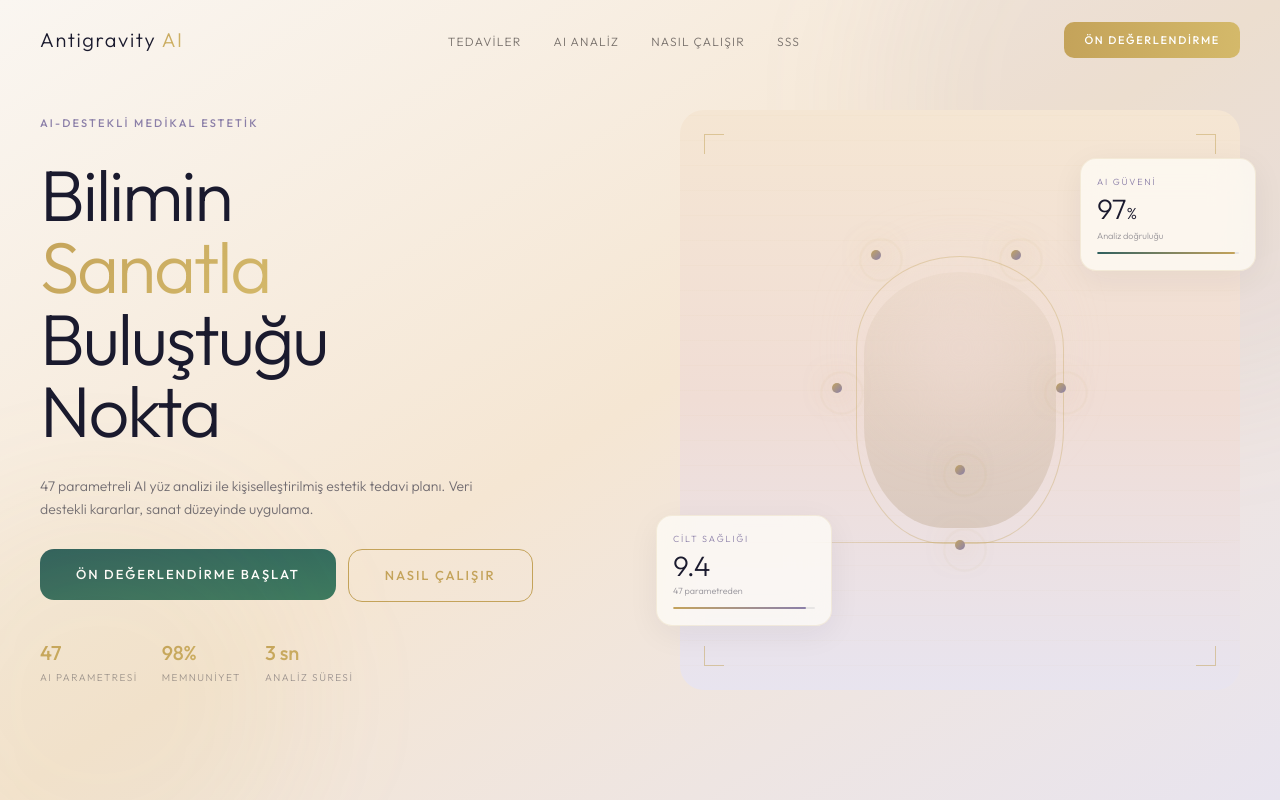
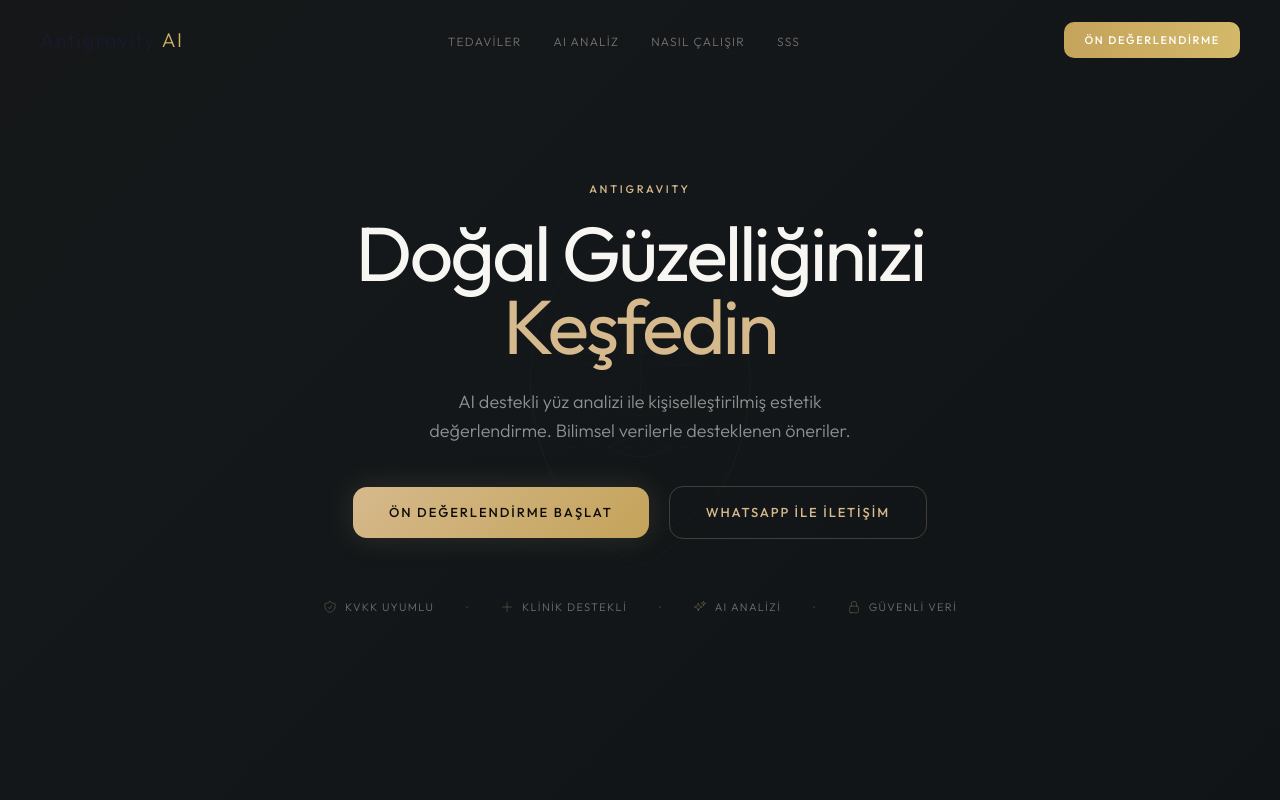
Before and after one commit to mithatavsar-alt/antigravity-clinic, a Next.js app: page / in a window 1280 px wide. Shown: the top 800 px of the page. Built offline with nearby package versions, Linux system fonts and the light colour scheme.

Commit message:
feat: rewrite HeroSection with dark cinematic layout, trust strip, and wireframe
Co-Authored-By: Claude Opus 4.6 <noreply@anthropic.com>

```diff
--- a/app/(public)/page.tsx
+++ b/app/(public)/page.tsx
@@ -10,7 +10,10 @@ import { CTASection } from '@/components/public/CTASection'
 export default function HomePage() {
   return (
     <>
+      <div className="theme-dark">
         <HeroSection />
+      </div>
+      <div className="theme-light">
         <ClinicApproachSection />
         <TreatmentsSection />
         <HowItWorksSection />
@@ -18,6 +21,7 @@ export default function HomePage() {
         <TrustSection />
         <FAQSection />
         <CTASection />
+      </div>
     </>
   )
 }
--- a/components/public/HeroSection.tsx
+++ b/components/public/HeroSection.tsx
@@ -2,164 +2,107 @@
 
 import Link from 'next/link'
 import { motion } from 'framer-motion'
-import { EditorialHeading, GoldItalic } from '@/components/design-system/EditorialHeading'
-import { SectionLabel } from '@/components/design-system/SectionLabel'
-import { PremiumButton } from '@/components/design-system/PremiumButton'
-import { FaceMarker } from '@/components/design-system/FaceMarker'
-import { GlassCard } from '@/components/design-system/GlassCard'
-import { tokens } from '@/lib/design-tokens'
+import { HeroTrustStrip } from '@/components/public/HeroTrustStrip'
+import { HeroWireframe } from '@/components/public/HeroWireframe'
 
-const ease = tokens.motion.easing
+const ease = [0.16, 1, 0.3, 1] as const
 
 export function HeroSection() {
   return (
-    <section className="relative min-h-screen bg-gradient-to-br from-[#FAF6F1] via-[#F5E6D3] to-[#E8E4EF] overflow-hidden">
-      {/* Ambient orbs */}
-      <div className="absolute top-[-200px] right-[-200px] w-[600px] h-[600px] rounded-full bg-[rgba(139,127,168,0.08)] blur-3xl pointer-events-none" />
-      <div className="absolute bottom-[-100px] left-[-100px] w-[400px] h-[400px] rounded-full bg-[rgba(196,163,90,0.07)] blur-3xl pointer-events-none" />
+    <section
+      className="relative min-h-screen flex items-center justify-center overflow-hidden"
+      style={{
+        background: 'linear-gradient(135deg, #0E0B09 0%, #1A1410 25%, #14181A 55%, #0B0E10 100%)',
+        backgroundSize: '400% 400%',
+        animation: 'heroGradient 30s ease infinite',
+      }}
+    >
+      <HeroWireframe />
 
-      <div className="container-main grid grid-cols-1 md:grid-cols-2 gap-12 md:gap-20 min-h-screen items-center pt-24 pb-16">
-        {/* LEFT — Editorial text */}
-        <div className="flex flex-col gap-7 order-1">
-          <motion.div
+      <div className="relative z-10 max-w-3xl mx-auto px-6 text-center flex flex-col items-center">
+        {/* Section label */}
+        <motion.p
+          initial={{ opacity: 0, y: 12 }}
+          animate={{ opacity: 1, y: 0 }}
+          transition={{ duration: 0.6, ease }}
+          className="font-body text-[11px] font-medium tracking-[0.25em] uppercase text-[#D6B98C]"
+        >
+          ANTIGRAVITY
+        </motion.p>
+
+        {/* Headline */}
+        <motion.h1
           initial={{ opacity: 0, y: 20 }}
           animate={{ opacity: 1, y: 0 }}
-            transition={{ duration: 0.8, ease }}
+          transition={{ duration: 0.8, delay: 0.1, ease }}
+          className="mt-5 font-display font-normal leading-[0.95] tracking-[-0.035em]"
+          style={{ fontSize: 'clamp(44px, 6vw, 80px)' }}
         >
-            <SectionLabel>AI-Destekli Medikal Estetik</SectionLabel>
-          </motion.div>
+          <span className="text-[#F8F6F2]">Doğal Güzelliğinizi</span>
+          <br />
+          <span className="text-[#D6B98C]">Keşfedin</span>
+        </motion.h1>
 
-          <motion.div
-            initial={{ opacity: 0, y: 30 }}
+        {/* Subtext */}
+        <motion.p
+          initial={{ opacity: 0, y: 16 }}
           animate={{ opacity: 1, y: 0 }}
-            transition={{ duration: 1.0, delay: 0.15, ease }}
+          transition={{ duration: 0.7, delay: 0.2, ease }}
+          className="mt-6 font-body font-light text-[rgba(248,246,242,0.55)] max-w-md leading-relaxed"
+          style={{ fontSize: 'clamp(15px, 1.8vw, 18px)' }}
         >
-            <EditorialHeading as="h1">
-              Bilimin<br />
-              <GoldItalic>Sanatla</GoldItalic><br />
-              Buluştuğu<br />
-              Nokta
-            </EditorialHeading>
-          </motion.div>
-
-          <motion.p
-            initial={{ opacity: 0, y: 20 }}
-            animate={{ opacity: 1, y: 0 }}
-            transition={{ duration: 0.8, delay: 0.3, ease }}
-            className="font-body text-[14px] text-[rgba(26,26,46,0.6)] leading-relaxed max-w-md"
-          >
-            47 parametreli AI yüz analizi ile kişiselleştirilmiş estetik tedavi planı. Veri destekli kararlar, sanat düzeyinde uygulama.
+          AI destekli yüz analizi ile kişiselleştirilmiş estetik değerlendirme.
+          Bilimsel verilerle desteklenen öneriler.
         </motion.p>
 
+        {/* CTA Buttons */}
         <motion.div
-            initial={{ opacity: 0, y: 20 }}
+          initial={{ opacity: 0, y: 16 }}
           animate={{ opacity: 1, y: 0 }}
-            transition={{ duration: 0.8, delay: 0.45, ease }}
-            className="flex flex-wrap gap-3"
+          transition={{ duration: 0.7, delay: 0.35, ease }}
+          className="mt-10 flex flex-col sm:flex-row items-center gap-4 sm:gap-5 w-full sm:w-auto"
         >
-            <Link href="/analysis">
-              <PremiumButton size="lg">Ön Değerlendirme Başlat</PremiumButton>
+          <Link href="/analysis" className="w-full sm:w-auto">
+            <button
+              className="w-full sm:w-auto px-9 py-4 rounded-[14px] font-body text-[13px] font-medium tracking-[0.15em] uppercase text-[#0E0B09] transition-all duration-300 cursor-pointer hover:-translate-y-0.5 hover:scale-[1.02]"
+              style={{
+                background: 'linear-gradient(135deg, #D6B98C, #C4A35A)',
+                boxShadow: '0 0 30px rgba(214, 185, 140, 0.15)',
+              }}
+              onMouseEnter={(e) => {
+                e.currentTarget.style.boxShadow = '0 8px 40px rgba(214, 185, 140, 0.3)'
+              }}
+              onMouseLeave={(e) => {
+                e.currentTarget.style.boxShadow = '0 0 30px rgba(214, 185, 140, 0.15)'
+              }}
+            >
+              Ön Değerlendirme Başlat
+            </button>
           </Link>
-            <a href="#how-it-works">
-              <PremiumButton variant="secondary" size="lg">Nasıl Çalışır</PremiumButton>
+          <a
+            href="https://wa.me/905551234567"
+            target="_blank"
+            rel="noopener noreferrer"
+            className="w-full sm:w-auto"
+          >
+            <button
+              className="w-full sm:w-auto px-9 py-4 rounded-[14px] font-body text-[13px] font-medium tracking-[0.15em] uppercase text-[#D6B98C] bg-transparent border border-[rgba(214,185,140,0.25)] transition-all duration-300 cursor-pointer hover:-translate-y-px hover:border-[rgba(214,185,140,0.4)] hover:bg-[rgba(214,185,140,0.05)]"
+            >
+              WhatsApp ile İletişim
+            </button>
           </a>
         </motion.div>
 
-          {/* Trust micro-badges */}
+        {/* Trust Strip */}
         <motion.div
           initial={{ opacity: 0 }}
           animate={{ opacity: 1 }}
-            transition={{ duration: 0.8, delay: 0.6, ease }}
-            className="flex flex-wrap gap-6 pt-2"
+          transition={{ duration: 0.8, delay: 0.5, ease }}
+          className="mt-14"
         >
-            {[
-              { num: '47', label: 'AI Parametresi' },
-              { num: '98%', label: 'Memnuniyet' },
-              { num: '3 sn', label: 'Analiz Süresi' },
-            ].map(({ num, label }) => (
-              <div key={label} className="flex flex-col gap-0.5">
-                <span className="font-mono text-[20px] font-medium text-gradient-gold">{num}</span>
-                <span className="font-body text-[10px] tracking-[0.15em] uppercase text-[rgba(26,26,46,0.4)]">{label}</span>
-              </div>
-            ))}
+          <HeroTrustStrip />
         </motion.div>
       </div>
-
-        {/* RIGHT — Cinematic portrait + AI overlay */}
-        <motion.div
-          initial={{ opacity: 0, scale: 1.04 }}
-          animate={{ opacity: 1, scale: 1 }}
-          transition={{ duration: 1.2, delay: 0.2, ease }}
-          className="relative order-2 h-[420px] md:h-[580px]"
-        >
-          {/* Portrait placeholder */}
-          <div className="absolute inset-0 rounded-[24px] bg-gradient-to-b from-[#F5E6D3] via-[#F0DDD5] to-[#E8E4EF] overflow-hidden">
-            {/* Scan lines decoration */}
-            <div className="absolute inset-0 opacity-10"
-              style={{ backgroundImage: 'repeating-linear-gradient(0deg, transparent, transparent 24px, rgba(196,163,90,0.3) 24px, rgba(196,163,90,0.3) 25px)' }}
-            />
-            {/* Scan line animation */}
-            <div
-              className="absolute left-0 right-0 h-px bg-gradient-to-r from-transparent via-[rgba(196,163,90,0.5)] to-transparent"
-              style={{ animation: 'scanDown 4s ease-in-out infinite' }}
-            />
-            {/* Face silhouette */}
-            <div className="absolute top-1/2 left-1/2 -translate-x-1/2 -translate-y-1/2 w-48 h-64 rounded-[50%_50%_42%_42%_/_32%_32%_40%_40%] bg-gradient-to-b from-[#E8D5C4] to-[#C8B4A0] opacity-50" />
-            {/* Inner glow */}
-            <div className="absolute top-[30%] left-1/2 -translate-x-1/2 w-32 h-32 rounded-full bg-[rgba(240,221,213,0.6)] blur-2xl" />
-
-            {/* Face markers */}
-            <FaceMarker x={35} y={25} label="Periorbital" score={0.42} />
-            <FaceMarker x={60} y={25} label="Temporal" score={0.35} />
-            <FaceMarker x={28} y={48} label="Göz Altı" score={0.71} />
-            <FaceMarker x={68} y={48} label="Kaz Ayağı" score={0.63} />
-            <FaceMarker x={50} y={62} label="Nazolabial" score={0.67} />
-            <FaceMarker x={50} y={75} label="Dudak" score={0.49} />
-
-            {/* Face outline frame */}
-            <div className="absolute top-1/2 left-1/2 -translate-x-1/2 -translate-y-1/2 w-52 h-72 rounded-[50%_50%_42%_42%_/_32%_32%_40%_40%] border border-[rgba(196,163,90,0.35)]" />
-
-            {/* Corner brackets */}
-            {[
-              'top-6 left-6 border-t border-l',
-              'top-6 right-6 border-t border-r',
-              'bottom-6 left-6 border-b border-l',
-              'bottom-6 right-6 border-b border-r',
-            ].map((pos, i) => (
-              <div key={i} className={`absolute ${pos} w-5 h-5 border-[rgba(196,163,90,0.5)]`} />
-            ))}
-          </div>
-
-          {/* Floating AI analysis card — left */}
-          <GlassCard className="absolute -left-6 bottom-16 w-44 z-10" padding="sm">
-            <p className="font-body text-[9px] tracking-[0.2em] uppercase text-[#8B7FA8] mb-1.5">Cilt Sağlığı</p>
-            <p className="font-mono text-[28px] font-light text-[#1A1A2E] leading-none">9.4</p>
-            <p className="font-body text-[9px] text-[rgba(26,26,46,0.45)] mt-1">47 parametreden</p>
-            <div className="mt-2.5 h-0.5 bg-[#E7E5E4] rounded-full overflow-hidden">
-              <div className="h-full rounded-full bg-gradient-to-r from-[#C4A35A] to-[#8B7FA8]" style={{ width: '94%' }} />
-            </div>
-          </GlassCard>
-
-          {/* Floating AI analysis card — right */}
-          <GlassCard className="absolute -right-4 top-12 w-44 z-10" padding="sm">
-            <p className="font-body text-[9px] tracking-[0.2em] uppercase text-[#8B7FA8] mb-1.5">AI Güveni</p>
-            <p className="font-mono text-[28px] font-light text-[#1A1A2E] leading-none">97<span className="text-base">%</span></p>
-            <p className="font-body text-[9px] text-[rgba(26,26,46,0.45)] mt-1">Analiz doğruluğu</p>
-            <div className="mt-2.5 h-0.5 bg-[#E7E5E4] rounded-full overflow-hidden">
-              <div className="h-full rounded-full bg-gradient-to-r from-[#2D5F5D] to-[#C4A35A]" style={{ width: '97%' }} />
-            </div>
-          </GlassCard>
-        </motion.div>
-      </div>
-
-      <style jsx>{`
-        @keyframes scanDown {
-          0% { top: 5%; opacity: 0; }
-          10% { opacity: 1; }
-          90% { opacity: 1; }
-          100% { top: 95%; opacity: 0; }
-        }
-      `}</style>
     </section>
   )
 }
--- /dev/null
+++ b/components/public/HeroTrustStrip.tsx
@@ -0,0 +1,56 @@
+'use client'
+
+const trustItems = [
+  {
+    label: 'KVKK Uyumlu',
+    icon: (
+      <svg width="14" height="14" viewBox="0 0 24 24" fill="none" stroke="currentColor" strokeWidth="1.5">
+        <path strokeLinecap="round" strokeLinejoin="round" d="M9 12.75L11.25 15 15 9.75m-3-7.036A11.959 11.959 0 013.598 6 11.99 11.99 0 003 9.749c0 5.592 3.824 10.29 9 11.623 5.176-1.332 9-6.03 9-11.622 0-1.31-.21-2.571-.598-3.751h-.152c-3.196 0-6.1-1.248-8.25-3.285z" />
+      </svg>
+    ),
+  },
+  {
+    label: 'Klinik Destekli',
+    icon: (
+      <svg width="14" height="14" viewBox="0 0 24 24" fill="none" stroke="currentColor" strokeWidth="1.5">
+        <path strokeLinecap="round" strokeLinejoin="round" d="M12 4.5v15m7.5-7.5h-15" />
+      </svg>
+    ),
+  },
+  {
+    label: 'AI Analizi',
+    icon: (
+      <svg width="14" height="14" viewBox="0 0 24 24" fill="none" stroke="currentColor" strokeWidth="1.5">
+        <path strokeLinecap="round" strokeLinejoin="round" d="M9.813 15.904L9 18.75l-.813-2.846a4.5 4.5 0 00-3.09-3.09L2.25 12l2.846-.813a4.5 4.5 0 003.09-3.09L9 5.25l.813 2.846a4.5 4.5 0 003.09 3.09L15.75 12l-2.846.813a4.5 4.5 0 00-3.09 3.09zM18.259 8.715L18 9.75l-.259-1.035a3.375 3.375 0 00-2.455-2.456L14.25 6l1.036-.259a3.375 3.375 0 002.455-2.456L18 2.25l.259 1.035a3.375 3.375 0 002.455 2.456L21.75 6l-1.036.259a3.375 3.375 0 00-2.455 2.456z" />
+      </svg>
+    ),
+  },
+  {
+    label: 'Güvenli Veri',
+    icon: (
+      <svg width="14" height="14" viewBox="0 0 24 24" fill="none" stroke="currentColor" strokeWidth="1.5">
+        <path strokeLinecap="round" strokeLinejoin="round" d="M16.5 10.5V6.75a4.5 4.5 0 10-9 0v3.75m-.75 11.25h10.5a2.25 2.25 0 002.25-2.25v-6.75a2.25 2.25 0 00-2.25-2.25H6.75a2.25 2.25 0 00-2.25 2.25v6.75a2.25 2.25 0 002.25 2.25z" />
+      </svg>
+    ),
+  },
+]
+
+export function HeroTrustStrip() {
+  return (
+    <div className="flex flex-wrap items-center justify-center gap-x-8 gap-y-3">
+      {trustItems.map((item, i) => (
+        <div key={item.label} className="flex items-center gap-x-8">
+          <div className="flex items-center gap-2">
+            <span className="text-[rgba(214,185,140,0.3)]">{item.icon}</span>
+            <span className="font-body text-[11px] tracking-[0.12em] uppercase text-[rgba(248,246,242,0.4)]">
+              {item.label}
+            </span>
+          </div>
+          {i < trustItems.length - 1 && (
+            <span className="text-[rgba(248,246,242,0.15)] hidden sm:inline">·</span>
+          )}
+        </div>
+      ))}
+    </div>
+  )
+}
--- /dev/null
+++ b/components/public/HeroWireframe.tsx
@@ -0,0 +1,36 @@
+export function HeroWireframe() {
+  return (
+    <div className="absolute inset-0 flex items-center justify-center pointer-events-none hidden lg:flex">
+      <svg
+        viewBox="0 0 200 280"
+        className="h-[55vh] w-auto"
+        fill="none"
+        stroke="rgba(214,185,140,0.03)"
+        strokeWidth="0.5"
+      >
+        {/* Face oval */}
+        <ellipse cx="100" cy="130" rx="70" ry="95" />
+        {/* Brow lines */}
+        <path d="M50 100 Q65 88 85 92" />
+        <path d="M115 92 Q135 88 150 100" />
+        {/* Eyes */}
+        <ellipse cx="75" cy="110" rx="15" ry="8" />
+        <ellipse cx="125" cy="110" rx="15" ry="8" />
+        {/* Nose */}
+        <path d="M100 100 L100 145" />
+        <path d="M88 145 Q100 155 112 145" />
+        {/* Lips */}
+        <path d="M80 170 Q90 162 100 165 Q110 162 120 170" />
+        <path d="M80 170 Q100 182 120 170" />
+        {/* Jawline */}
+        <path d="M30 130 Q35 190 65 220 Q85 240 100 245" />
+        <path d="M170 130 Q165 190 135 220 Q115 240 100 245" />
+        {/* Guide lines */}
+        <line x1="100" y1="35" x2="100" y2="245" strokeDasharray="4 8" />
+        <line x1="40" y1="110" x2="160" y2="110" strokeDasharray="4 8" />
+        <line x1="50" y1="145" x2="150" y2="145" strokeDasharray="4 8" />
+        <line x1="55" y1="170" x2="145" y2="170" strokeDasharray="4 8" />
+      </svg>
+    </div>
+  )
+}
```
Lines whose indentation alone changed are shown as unchanged.
